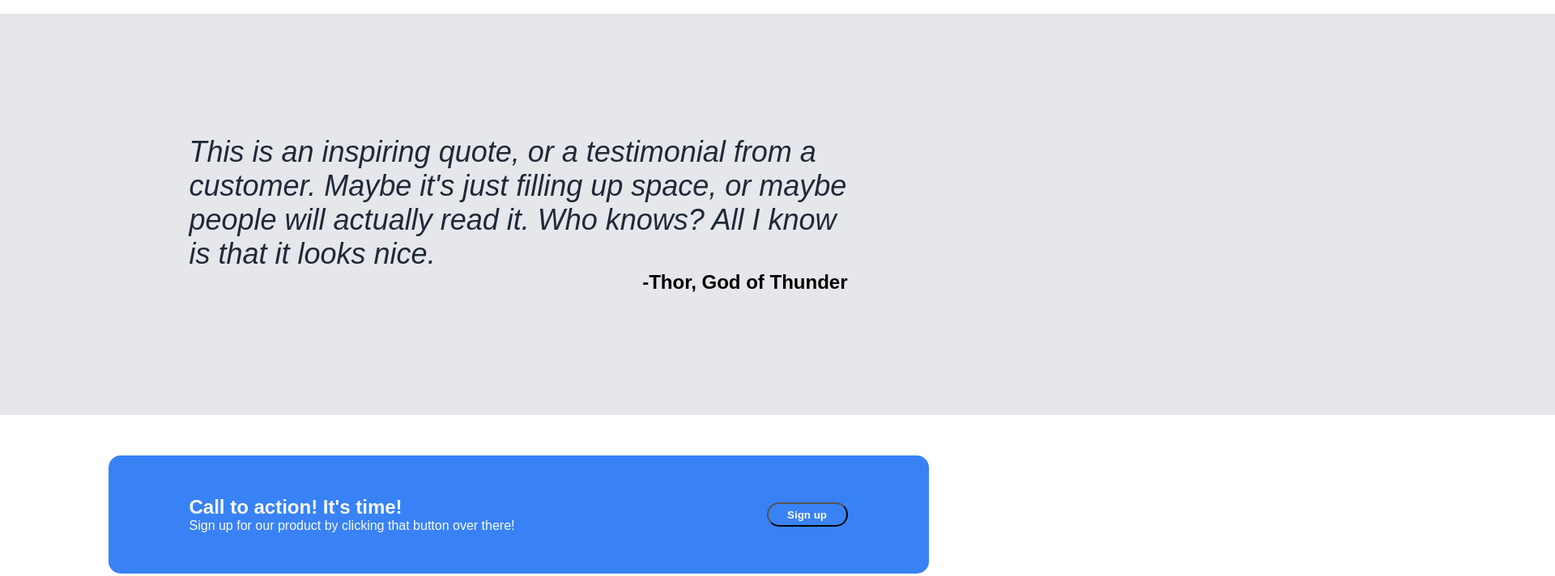
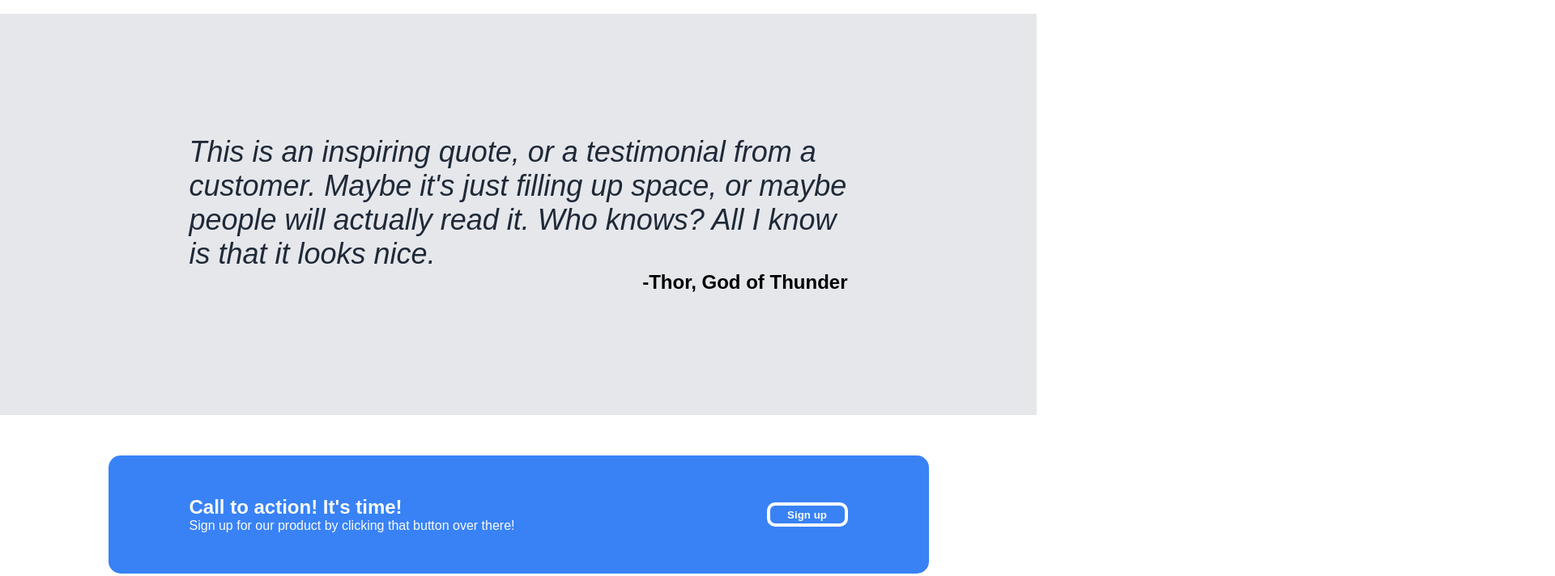
Before and after one commit to drago-develops/Landing_page, a plain HTML site: page index.html in a window 1280 px wide. Shown: the part 652-1364 px from the top of the page at 81% size, 1920 px wide, since content can reach past the window. Drawn offline with Linux system fonts and the light colour scheme.

Commit message:
fixed bug of cont2 and styled buttons
fixed cont2 issue with side padding set at 100% making website
unnecessirly to wide so used calc function to fix it.
Also styled buttons to be more like the one on the design.

```diff
--- a/index.html
+++ b/index.html
@@ -48,7 +48,7 @@
                 <div style="font-weight: bold; font-size: x-large;">Call to action! It's time!</div>
                 Sign up for our product by clicking that button over there!
             </div>
-            <button type="button">Sign up</button>
+            <button type="button" style="border: solid 4px white;">Sign up</button>
         </div>
     </div>
     <div class="footer">
--- a/style.css
+++ b/style.css
@@ -49,7 +49,7 @@ a, .right-header{
     justify-content: center;
     padding: 0 150px 100px 150px;
     background-color: #1f2937;
-    flex: 1 1 0%;
+    /*flex: 1 1 0%;*/
 
 }
 ul.right-header{
@@ -58,15 +58,17 @@ ul.right-header{
 .hero-left{
     display: flex;
     flex-direction: column;
-    flex: 1 1 0%;
+    width: 496px;
+    /*flex: 1 1 0%;*/
 }
 .hero-right{
     display: flex;
     justify-content: center;
     align-items: center;
+    width: 496px;
     background-color: grey;
     color: white;
-    flex: 1 1 0%;
+    /*flex: 1 1 0%;*/
 }
 .main{
     display: flex;
@@ -85,11 +87,12 @@ ul.right-header{
 }
 button{
     background-color: #3882f6;
-    border-radius: 25px;
+    border-radius: 10px;
     width: 100px;
     height: 30px;
     color: #F9FAF8;
     font-weight: bold;
+    border: none;
 }
 #info-txt{
     font-size: 36px;
@@ -120,16 +123,13 @@ button{
     text-align: center;
 }
 .cont2{
-    background-color: #E5E7EB;
+    padding: 150px calc((100% - 813px) / 2);
     display: flex;
     flex-direction: column;
-    padding-top: 150px;
-    padding-bottom: 150px;
-    padding-left: 100%;
-    padding-right: 100%;
+    justify-content: center;
+    background-color: #E5E7EB;
+}
 
-
-}
 #quote{
     font-size: 36px;
     font-style: italic;
```
